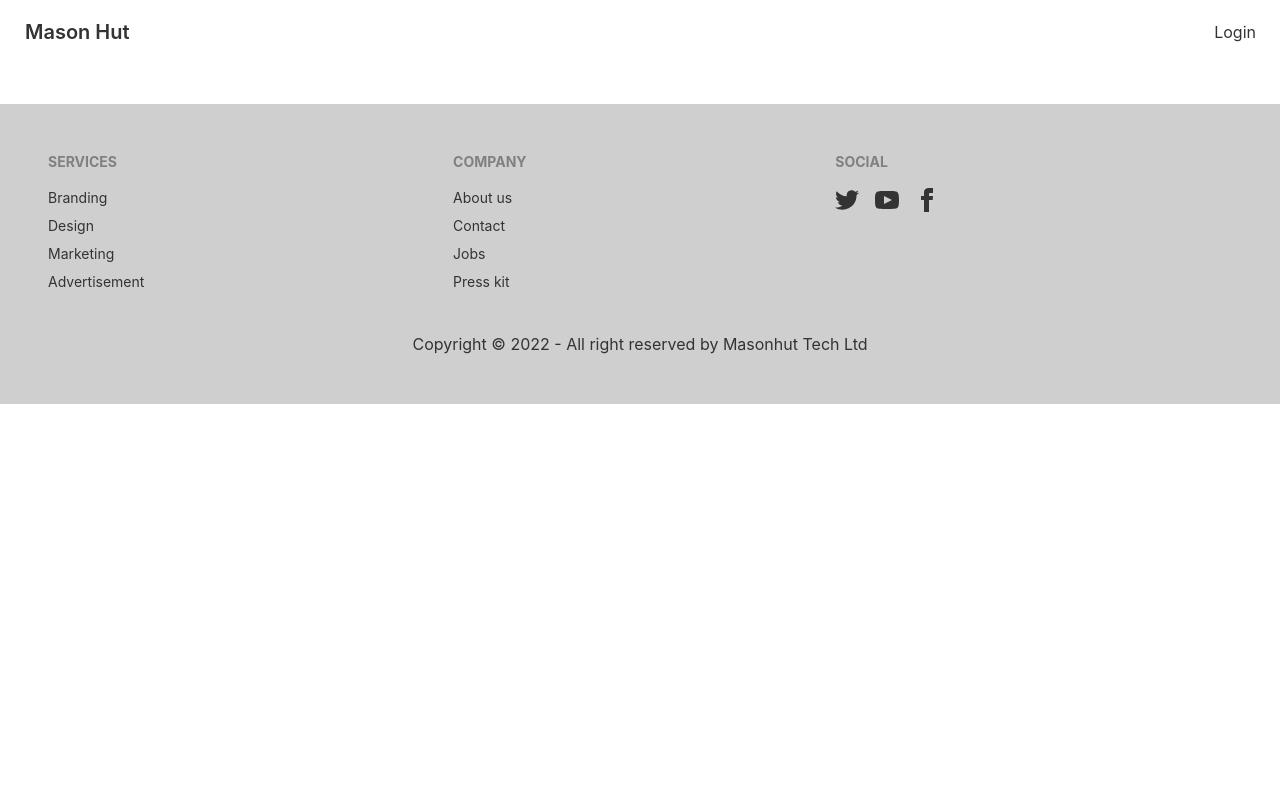
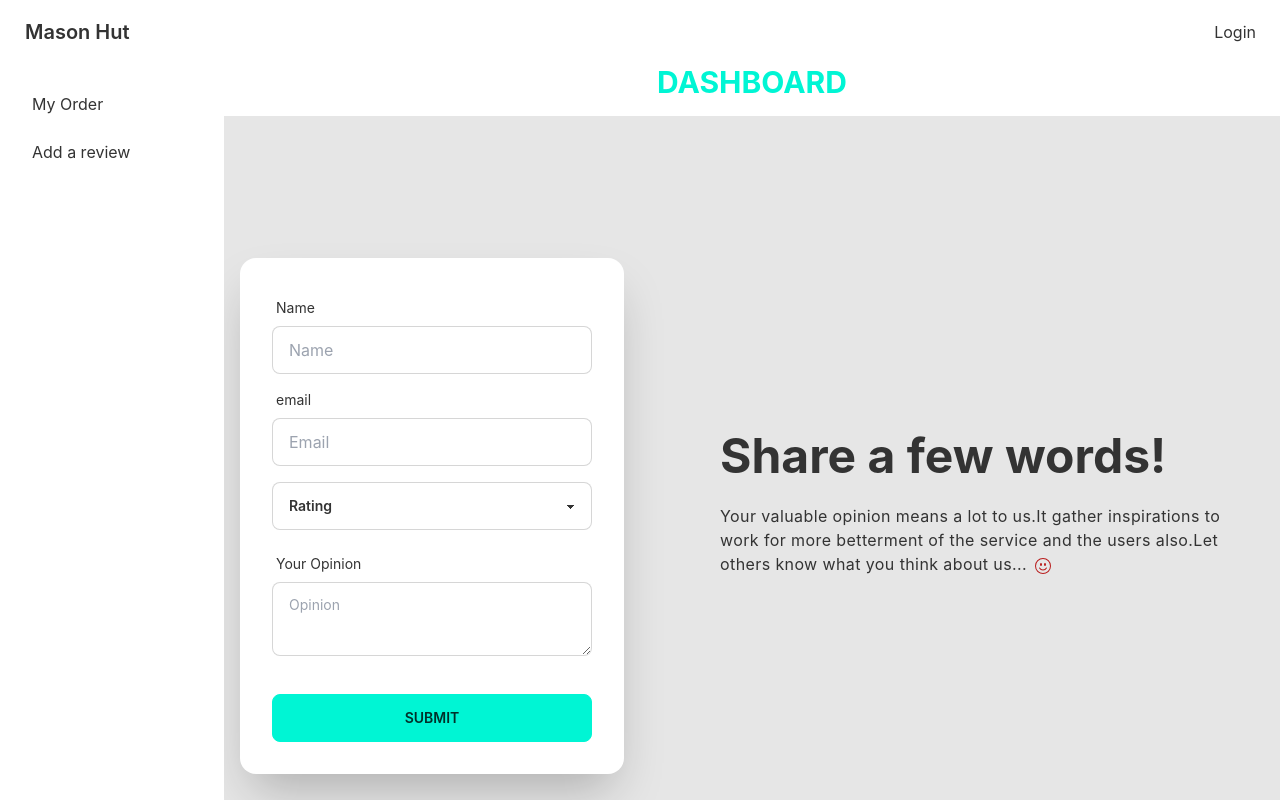
Before and after one commit to PrantaDas/mason-hut-client, a React (Create React App) app: page /dashboard/addreview in a window 1280 px wide. Shown: the top 800 px of the page. Built offline with nearby package versions, Linux system fonts and the light colour scheme; no server answers.

Commit message:
review loaded from server

```diff
--- a/src/App.js
+++ b/src/App.js
@@ -10,6 +10,7 @@ import PurchaseTools from './Pages/Products/PurchaseTools';
 import RequireAuth from './Pages/Authentication/RequireAuth';
 import MyOrder from './Pages/DashBoard/MyOrder';
 import DashBoard from './Pages/DashBoard/DashBoard';
+import AddReview from './Pages/DashBoard/AddReview';
 
 
 function App() {
@@ -26,6 +27,7 @@ function App() {
         </RequireAuth>}></Route>
         <Route path='/dashboard' element={<DashBoard></DashBoard>}>
           <Route index element={<MyOrder></MyOrder>}></Route>
+          <Route path='/dashboard/addreview' element={<AddReview></AddReview>}></Route>
         </Route>
       </Routes>
       <Footer></Footer>
--- /dev/null
+++ b/src/Pages/DashBoard/AddReview.js
@@ -0,0 +1,50 @@
+import React from 'react';
+import { BsEmojiSmile } from "react-icons/bs";
+
+const AddReview = () => {
+    return (
+        <div class="hero min-h-screen bg-base-200">
+            <div class="hero-content flex-col lg:flex-row-reverse">
+                <div class="text-center lg:text-left lg:ml-20">
+                    <h1 class="text-5xl font-bold">Share a few words!</h1>
+                    <p class="py-6 tracking-wide">Your valuable opinion means a lot to us.It gather inspirations to work for more betterment of the service and the users also.Let others know what you think about us...<BsEmojiSmile className="inline mx-2 text-red-700"/></p>
+                </div>
+                <div class="card flex-shrink-0 w-full max-w-sm shadow-2xl bg-base-100">
+                    <div class="card-body">
+                        <div class="form-control">
+                            <label class="label">
+                                <span class="label-text">Name</span>
+                            </label>
+                            <input type="text" placeholder="Name" name='name' class="input input-bordered" />
+                        </div>
+                        <div class="form-control">
+                            <label class="label">
+                                <span class="label-text">email</span>
+                            </label>
+                            <input type="email" placeholder="Email" name='email' class="input input-bordered" />
+                        </div>
+                        <select class="select select-bordered w-full max-w-xs my-2" name='rating'>
+                            <option disabled selected>Rating</option>
+                            <option>1</option>
+                            <option>2</option>
+                            <option>3</option>
+                            <option>4</option>
+                            <option>5</option>
+                        </select>
+                        <div className=' w-full max-w-xs '>
+                            <label class="label">
+                                <span class="label-text">Your Opinion</span>
+                            </label>
+                            <textarea class="textarea textarea-bordered w-full" name='review' placeholder="Opinion"></textarea>
+                        </div>
+                        <div class="form-control mt-6">
+                            <button class="btn btn-primary">Submit</button>
+                        </div>
+                    </div>
+                </div>
+            </div>
+        </div>
+    );
+};
+
+export default AddReview;
--- a/src/Pages/DashBoard/DashBoard.js
+++ b/src/Pages/DashBoard/DashBoard.js
@@ -7,13 +7,14 @@ const DashBoard = () => {
             <div className="drawer drawer-mobile">
                 <input id="my-drawer-2" type="checkbox" className="drawer-toggle" />
                 <div className="drawer-content">
-                    <h2 className='text-secondary text-3xl font-bold uppercase pb-4'>Dashboard</h2>
+                    <h2 className='text-primary text-3xl font-bold uppercase pb-4'>Dashboard</h2>
                     <Outlet></Outlet>
                 </div>
                 <div className="drawer-side">
                     <label htmlFor="my-drawer-2" className="drawer-overlay"></label>
                     <ul className="menu p-4 overflow-y-auto w-56 bg-base-100 text-base-content">
                     <li><Link className='font-normal' to='/dashboard'>My Order</Link></li>
+                    <li><Link className='font-normal' to='/dashboard/addreview'>Add a review</Link></li>
                     </ul>
                 </div>
             </div>
--- a/src/Pages/DashBoard/OrderRow.js
+++ b/src/Pages/DashBoard/OrderRow.js
@@ -6,7 +6,7 @@ const OrderRow = ({ order, index, setDeleteorder, refetch }) => {
             <th>{index + 1}</th>
             <td>{order.productName}</td>
             <td>{order.totalPrice}</td>
-            <td><button class="btn btn-xs">PAAY</button></td>
+            <td><button class="btn btn-xs">PAY</button></td>
             <td>
                 <label onClick={() => setDeleteorder(order)} for="my-modal-6" class="btn btn-xs">CANCEL</label>
             </td>
@@ -15,4 +15,3 @@ const OrderRow = ({ order, index, setDeleteorder, refetch }) => {
 };
 
 export default OrderRow;
-{/* <button class="btn btn-xs">CANCEL</button> */ }
--- a/src/Pages/Home/Review.js
+++ b/src/Pages/Home/Review.js
@@ -1,23 +1,20 @@
 import React, { useEffect, useState } from 'react';
+import { useQuery } from 'react-query';
 import ReviewCard from './ReviewCard';
 
 const Review = () => {
-    const [reviews,setReviews]=useState([]);
 
-    useEffect(()=>{
-        fetch('reviews.json')
-        .then(res=>res.json())
-        .then(data=>{
-            console.log(data);
-            setReviews(data);
-        })
-    },[])
+    const { data: review, isLoading, refetch } = useQuery('review', () => fetch('http://localhost:5000/review').then(res => res.json()));
+
+    if (isLoading) {
+        return (<p className='text-pirmary'>Loading...</p>)
+    }
     return (
         <div className='mt-10'>
             <h2 className='text-2xl tracking-wider text-info font-bold'>Users Review</h2>
             <div className='grid sm:grid-cols-1 lg:grid-cols-3 gap-4 lg:ml-9 mt-10'>
                 {
-                    reviews.map((r,index)=><ReviewCard key={index} r={r}></ReviewCard>)
+                    review.map((r, index) => <ReviewCard key={index} r={r}></ReviewCard>)
                 }
             </div>
         </div>
--- a/src/Pages/Home/ReviewCard.js
+++ b/src/Pages/Home/ReviewCard.js
@@ -1,5 +1,5 @@
 import React from 'react';
-import { FaStar } from "react-icons/fa";
+import { FaStar,FaUserCircle } from "react-icons/fa";
 
 const ReviewCard = ({ r }) => {
     const { name, review, img,rating } = r;
@@ -9,7 +9,7 @@ const ReviewCard = ({ r }) => {
                 <div className='py-2 flex items-center'>
                     <div class="avatar online">
                         <div class="w-16 rounded-full ring ring-primary">
-                            <img src={img} alt=''/>
+                            <img src={img ? img : <FaUserCircle/>} alt=''/>
                         </div>
                     </div>
                     <div className='ml-4'>
--- a/tailwind.config.js
+++ b/tailwind.config.js
@@ -6,6 +6,8 @@ module.exports = {
     extend: {
       backgroundImage:{
         'banner':"url('/src/assets/images/banner.jpg')",
+        'review':"url('/src/assets/images/review.svg')",
+        'deal':"url('/src/assets/images/deal.svg')",
     },
     },
   },
```
Also changed, not shown: src/Pages/Products/PurchaseTools.js (+10 -8 lines), src/assets/images/deal.svg (added), src/assets/images/review.svg (added).
